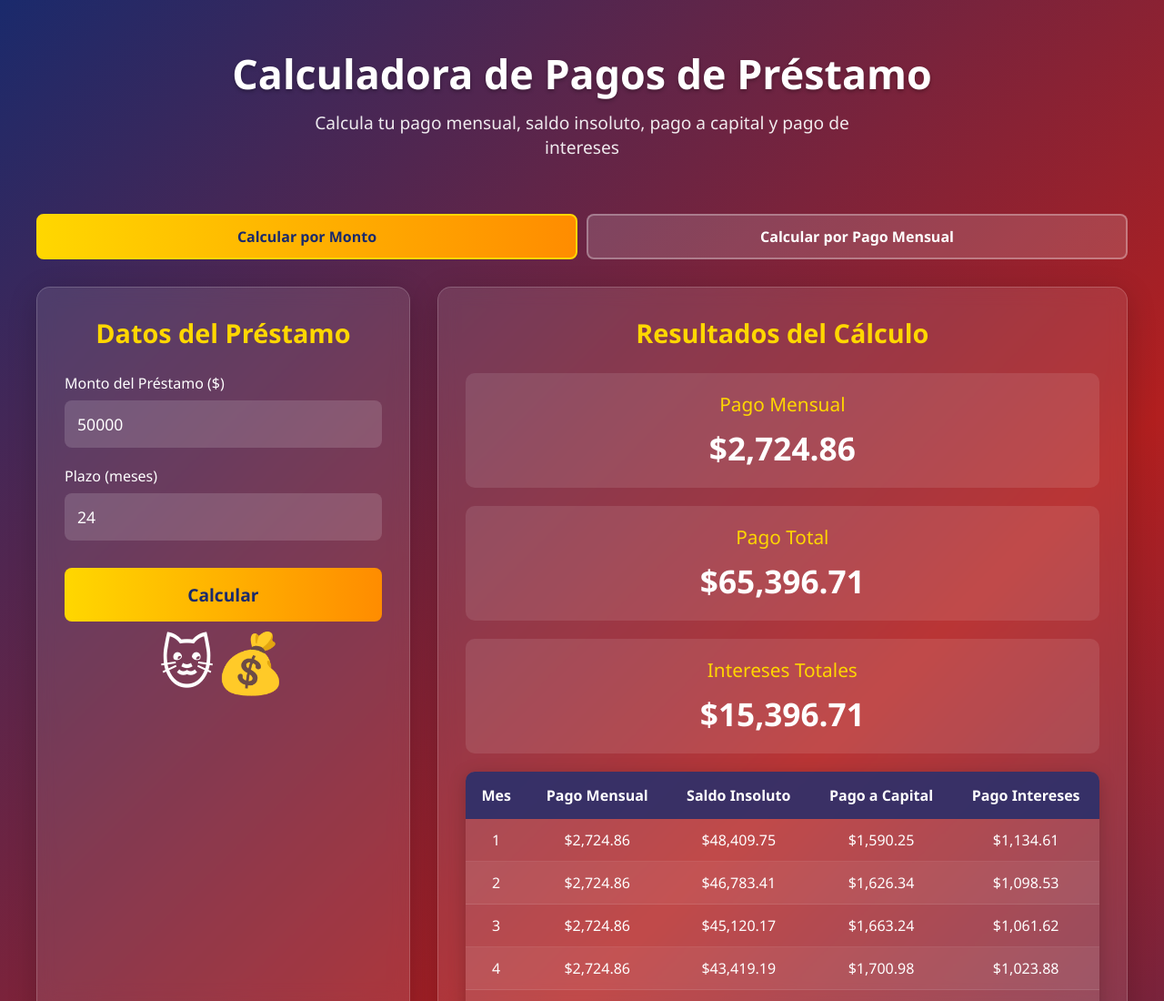
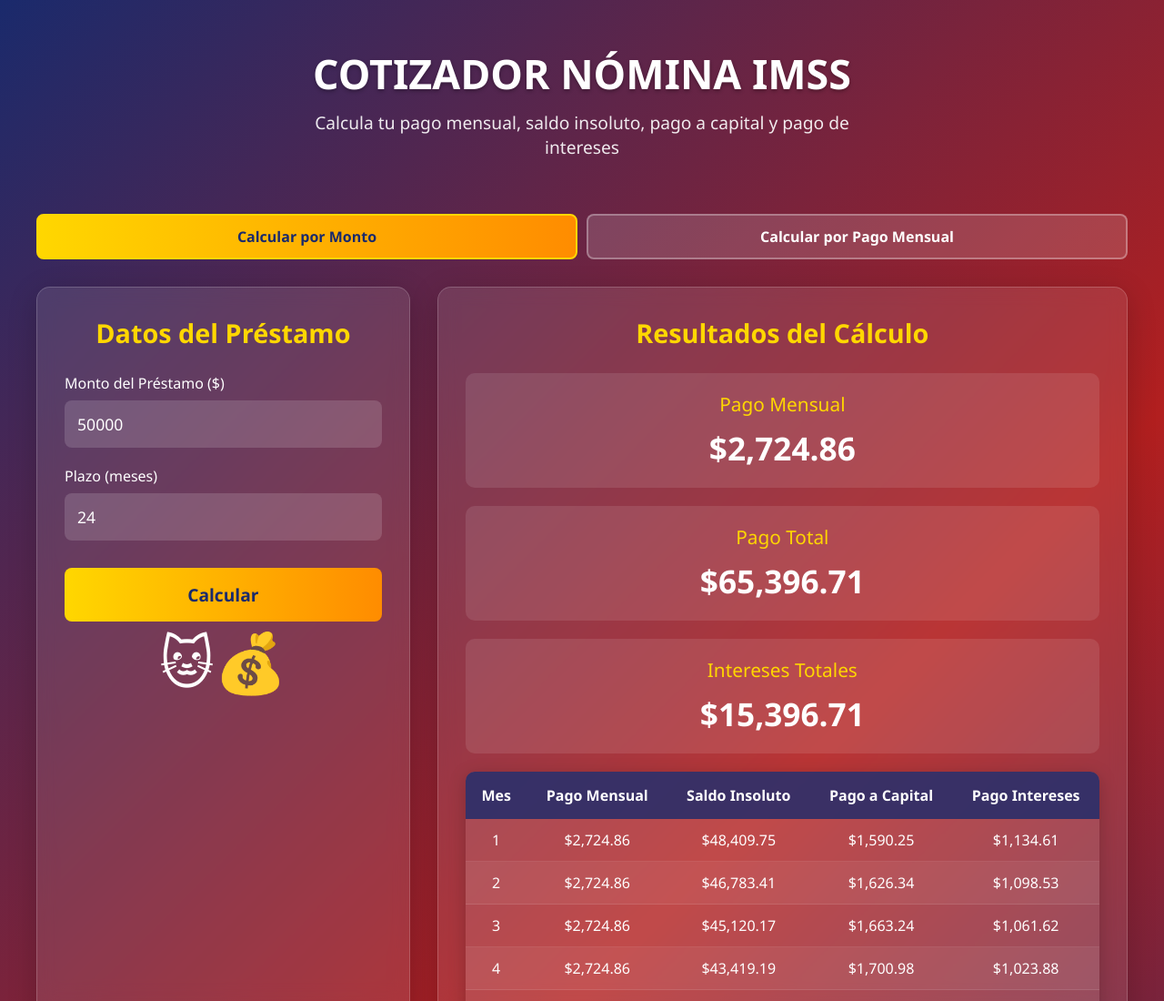
Before and after one commit to memo23c/web, a plain HTML site: page index.html in a window 1280 px wide. Shown: the top 1100 px of the page at 91% size. Drawn offline with Linux system fonts and the light colour scheme.

Commit message:
Update index.html
Se cambio titulo

```diff
--- a/index.html
+++ b/index.html
@@ -9,7 +9,7 @@
 <body>
     <div class="container">
         <header>
-            <h1>Calculadora de Pagos de Préstamo</h1>
+            <h1>COTIZADOR NÓMINA IMSS</h1>
             <p class="subtitle">Calcula tu pago mensual, saldo insoluto, pago a capital y pago de intereses</p>
         </header>
 
```
